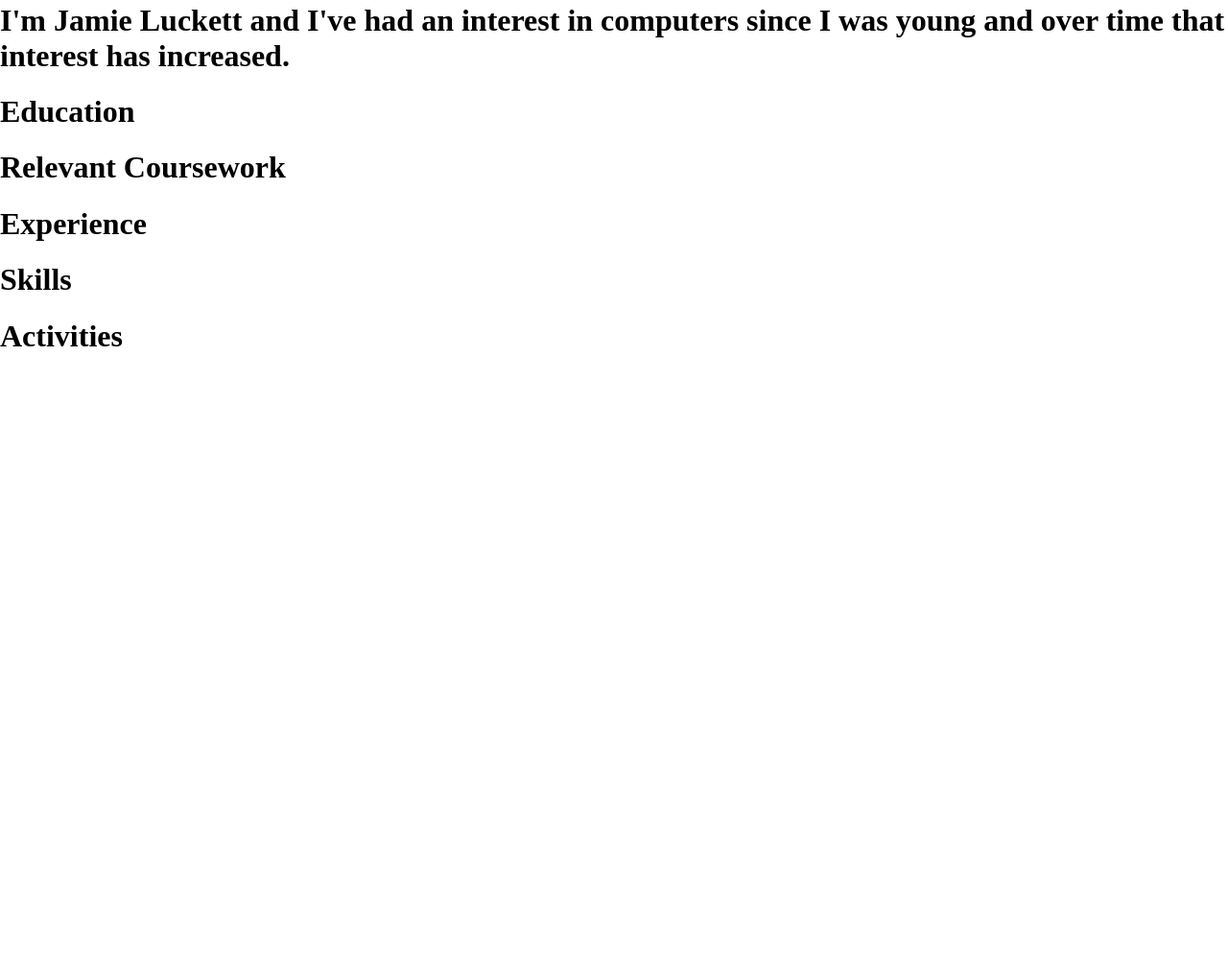
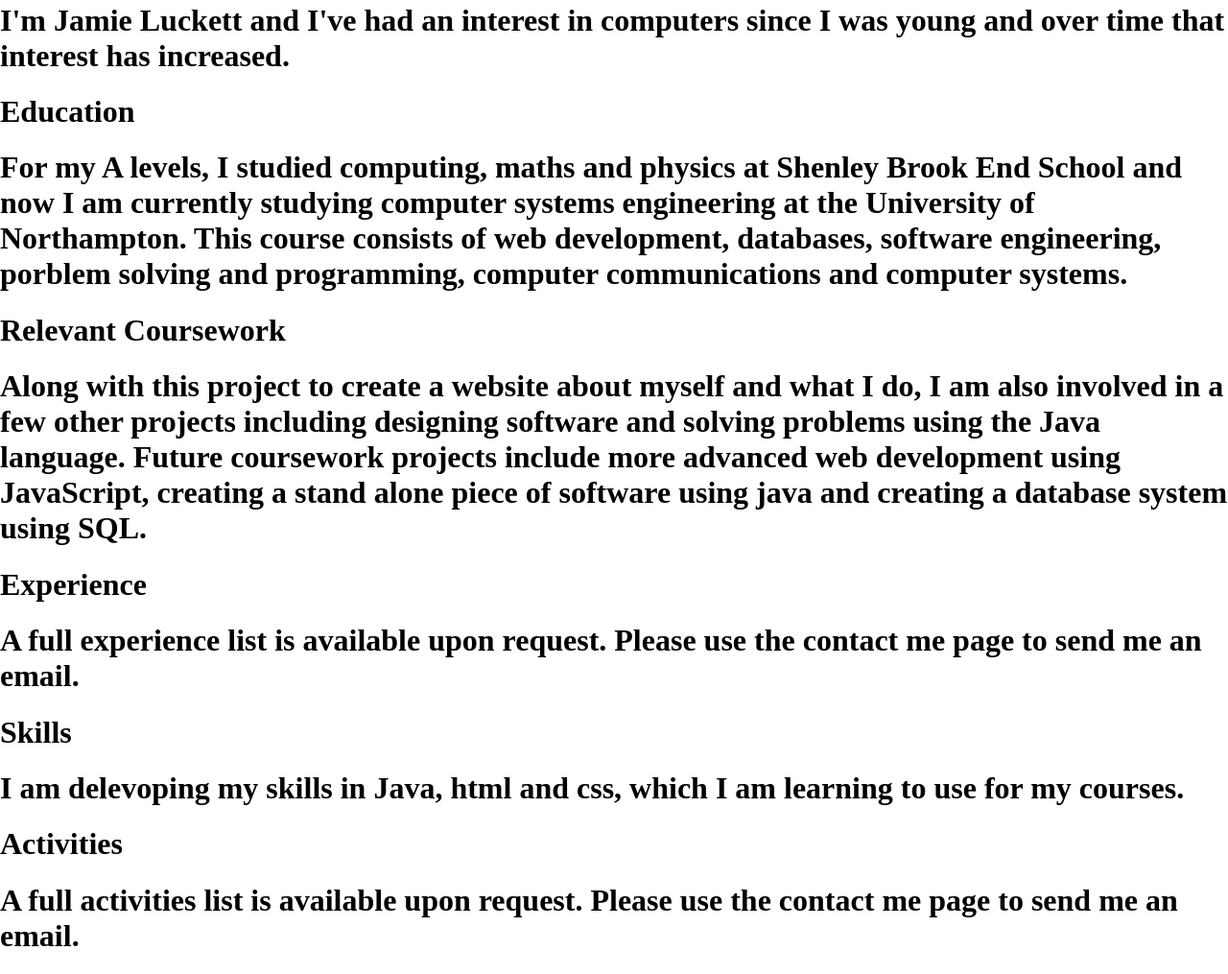
Before and after one commit to LuckyLucketts/csy1018_assign1, a plain HTML site: page cv.html in a window 1280 px wide. Shown: the part 159-1174 px from the top of the page at 96% size. Before the commit the page ends 800 px from the top, so only its background shows below. Drawn offline with Linux system fonts and the light colour scheme.

Commit message:
cv_page_info_added

```diff
--- a/cv.html
+++ b/cv.html
@@ -1,6 +1,7 @@
 <!DOCTYPE html>
 <!-- Jamie Luckett 16407112 !-->
 <html>
+
 <head>
     <meta charset="utf-8">
     <link rel="stylesheet" href="css/styles.css">
@@ -8,6 +9,7 @@
     <link href="https://fonts.googleapis.com/css?family=Montserrat" rel="stylesheet">
     <title>CV page</title>
 </head>
+
 <body>
     <header>
         <ul class="toolbar-list">
@@ -26,25 +28,42 @@
         </ul>
     </header>
     <h1 class="cv-title">CV</h1>
-    <h1 class= "cv-intro">
+    <h1 class="cv-intro">
       I'm Jamie Luckett and I've had an interest in computers
       since I was young and over time that interest has increased.
 
     </h1>
     <h1 class="cv-education">
         <h1 class="cv-education-title">Education</h1>
+        <h1 class="cv-education-text">For my A levels, I studied computing, maths and physics
+        at Shenley Brook End School and now I am currently studying computer systems engineering
+        at the University of Northampton. This course consists of web development, databases,
+        software engineering, porblem solving and programming, computer communications and computer
+        systems. </h1>
     </h1>
     <h1 class="cv-coursework">
         <h1 class="cv-coursework-title">Relevant Coursework</h1>
+        <h1 class="cv-coursework-text">Along with this project to create a website about myself
+        and what I do, I am also involved in a few other projects including designing software
+        and solving problems using the Java language. Future coursework projects include more
+        advanced web development using JavaScript, creating a stand alone piece of software
+        using java and creating a database system using SQL. </h1>
     </h1>
     <h1 class="cv-experience">
         <h1 class="cv-experience-title">Experience</h1>
+        <h1 class="cv-experience-text">A full experience list is available upon request. Please
+        use the contact me page to send me an email.</h1>
     </h1>
     <h1 class="cv-skills">
         <h1 class="cv-skills-title">Skills</h1>
+        <h1 class="cv-skills-text">I am delevoping my skills in Java, html and css, which I am
+        learning to use for my courses. </h1>
     </h1>
     <h1 class="cv-activities">
         <h1 class="cv-activities-title">Activities</h1>
+        <h1 class="cv-activities-text">A full activities list is available upon request. Please
+        use the contact me page to send me an email.</h1>
     </h1>
 </body>
+
 </html>
```
Also changed, not shown: bio.html (+7 -4 lines). Lines whose indentation alone changed are shown as unchanged.
